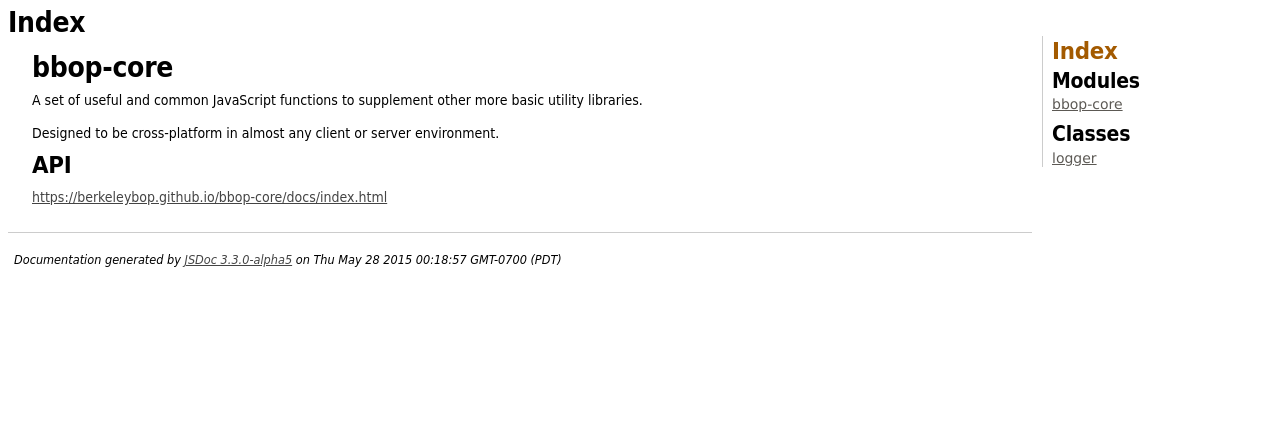
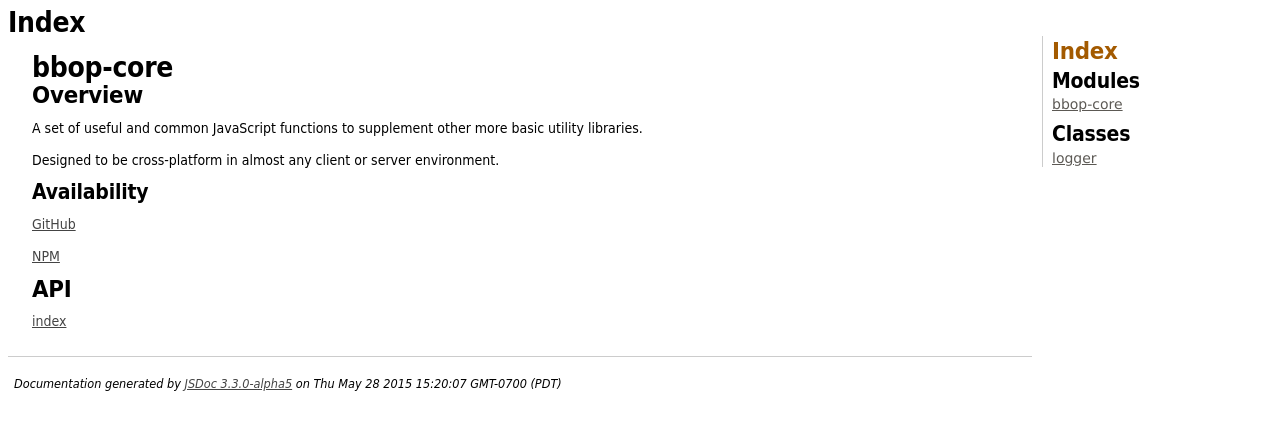
Before and after one commit to berkeleybop/bbop-core, a website: page doc/index.html in a window 1280 px wide. Drawn offline with Linux system fonts and the light colour scheme.

Commit message:
bump docs

```diff
--- a/doc/index.html
+++ b/doc/index.html
@@ -42,12 +42,16 @@
 
     <section>
         <article><h1 id="bbop-core">bbop-core</h1>
+<h2 id="overview">Overview</h2>
 <p>A set of useful and common JavaScript functions to supplement other
 more basic utility libraries.</p>
 <p>Designed to be cross-platform in almost any client or server
 environment.</p>
+<h3 id="availability">Availability</h3>
+<p><a href="https://github.com/berkeleybop/bbop-core">GitHub</a></p>
+<p><a href="https://www.npmjs.com/package/bbop-core">NPM</a></p>
 <h2 id="api">API</h2>
-<p><a href="https://berkeleybop.github.io/bbop-core/docs/index.html">https://berkeleybop.github.io/bbop-core/docs/index.html</a></p>
+<p><a href="https://berkeleybop.github.io/bbop-core/doc/index.html">index</a></p>
 </article>
     </section>
 
@@ -65,7 +69,7 @@
 <br clear="both">
 
 <footer>
-    Documentation generated by <a href="https://github.com/jsdoc3/jsdoc">JSDoc 3.3.0-alpha5</a> on Thu May 28 2015 00:18:57 GMT-0700 (PDT)
+    Documentation generated by <a href="https://github.com/jsdoc3/jsdoc">JSDoc 3.3.0-alpha5</a> on Thu May 28 2015 15:20:07 GMT-0700 (PDT)
 </footer>
 
 <script> prettyPrint(); </script>
```
Also changed, not shown: doc/core.js.html (+1 -1 lines), doc/module-bbop-core.html (+1 -1 lines), doc/module-bbop-core.logger.html (+1 -1 lines).
